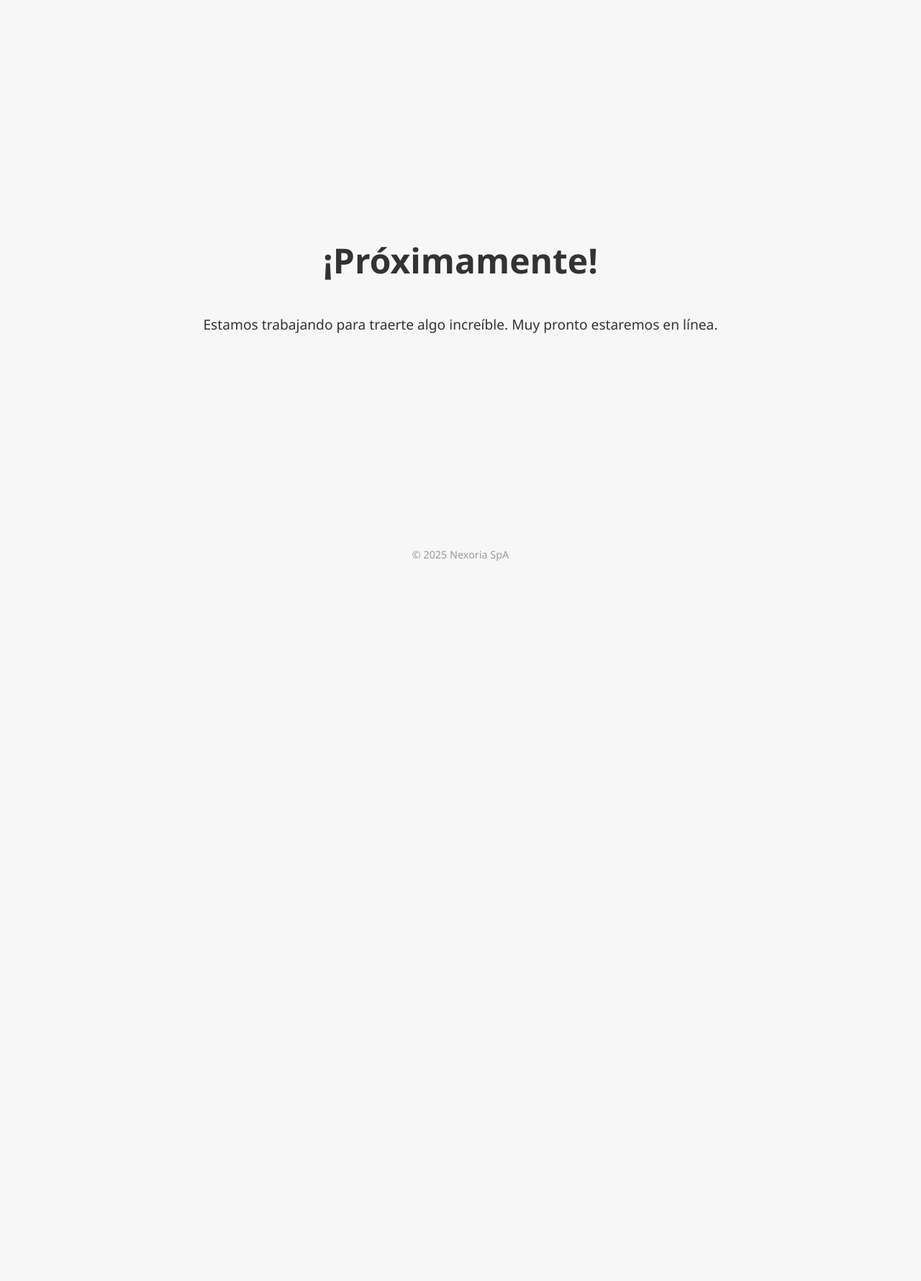
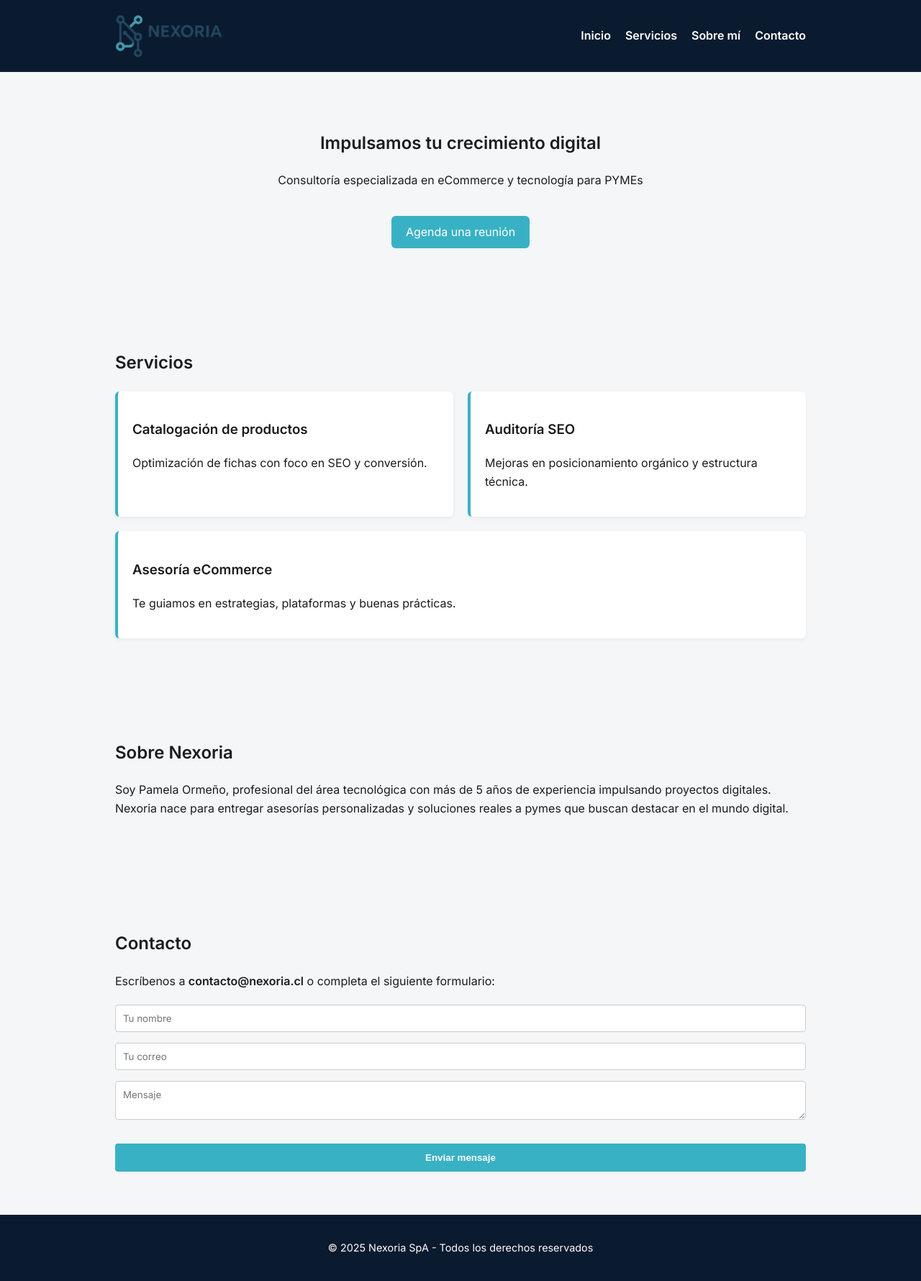
Before and after one commit to PamelaOrmeno/nexoria-web, a plain HTML site: page index.html in a window 1280 px wide. Shown: the whole page at 72% size. Before the commit the page ends 800 px from the top, so only its background shows below. Drawn offline with Linux system fonts and the light colour scheme.

Commit message:
MVP Nexoria

```diff
--- a/css/styles.css
+++ b/css/styles.css
@@ -1,31 +1,137 @@
 body {
-      background-color: #f7f7f7;
-      color: #333;
-      font-family: "Segoe UI", Tahoma, Geneva, Verdana, sans-serif;
+  margin: 0;
+  font-family: 'Inter', sans-serif;
+  color: #1C1C1C;
+  background-color: #F4F6F8;
+  line-height: 1.6;
+}
+
+.container {
+  width: 90%;
+  max-width: 960px;
+  margin: 0 auto;
+}
+
+/* HEADER */
+header {
+  background: #0A1A2F;
+  padding: 20px 0;
+}
+
+.header-flex {
   display: flex;
-      flex-direction: column;
-      justify-content: center;
   align-items: center;
-      height: 100vh;
+  justify-content: space-between;
+}
+
+.logo {
+  height: 60px;
+  width: auto;
+}
+
+nav ul {
+  list-style: none;
+  display: flex;
+  gap: 20px;
   margin: 0;
+  padding: 0;
+}
+
+nav a {
+  color: white;
+  text-decoration: none;
+  font-weight: bold;
+}
+
+nav a:hover {
+  text-decoration: underline;
+}
+
+/* HERO */
+.hero {
+  background: #F4F6F8;
   text-align: center;
+  padding: 60px 20px;
 }
-    h1 {
-      font-size: 3em;
-      margin-bottom: 0.5em;
+
+.hero .btn {
+  background: #39B1C4;
+  color: white;
+  padding: 10px 20px;
+  border-radius: 6px;
+  text-decoration: none;
+  display: inline-block;
+  margin-top: 20px;
+  transition: background 0.3s;
 }
-    p {
-      font-size: 1.2em;
-      margin-bottom: 2em;
+
+.hero .btn:hover {
+  background: #224A6C;
 }
-    .logo {
-      width: 120px;
-      height: auto;
-      margin-bottom: 1em;
+
+/* SECCIONES GENERALES */
+section {
+  padding: 60px 20px;
 }
-    .footer {
-      position: absolute;
-      bottom: 20px;
-      font-size: 0.9em;
-      color: #999;
+
+/* GRID DE SERVICIOS */
+.grid {
+  display: flex;
+  gap: 20px;
+  flex-wrap: wrap;
 }
+
+.service-item {
+  flex: 1;
+  min-width: 280px;
+  background: white;
+  border-left: 4px solid #39B1C4;
+  padding: 20px;
+  border-radius: 6px;
+  box-shadow: 0 2px 6px rgba(0, 0, 0, 0.05);
+}
+
+/* CONTACTO */
+form {
+  margin-top: 20px;
+}
+
+input, textarea {
+  font-family: inherit;
+  width: 100%;
+  padding: 10px;
+  margin-bottom: 15px;
+  border: 1px solid #ccc;
+  border-radius: 4px;
+  box-sizing: border-box;
+}
+
+form button {
+  background: #39B1C4;
+  color: white;
+  padding: 12px 25px;
+  border: none;
+  border-radius: 4px;
+  cursor: pointer;
+  font-weight: 600;
+  display: block;
+  margin-left: auto;   /* para alinearlo a la derecha */
+  margin-top: 10px;
+  width: 100%;
+  text-align: center;
+  transition: background 0.3s ease, transform 0.2s ease;
+}
+
+form button:hover {
+  background: #224A6C;
+  transform: scale(1.03);
+}
+
+/* FOOTER */
+footer {
+  background: #0A1A2F;
+  color: white;
+  text-align: center;
+  padding: 20px 0;
+  font-size: 0.9rem;
+}
--- a/index.html
+++ b/index.html
@@ -1,16 +1,101 @@
 <!DOCTYPE html>
 <html lang="es">
+
 <head>
-  <meta charset="UTF-8" />
-  <meta name="viewport" content="width=device-width, initial-scale=1.0" />
-      <link rel="stylesheet" href="css/styles.css">
-  <title>Próximamente | Nexoria</title>
+    <meta charset="UTF-8" />
+    <meta name="viewport" content="width=device-width, initial-scale=1.0" />
+    <link href="https://fonts.googleapis.com/css2?family=Inter:wght@400;600&display=swap" rel="stylesheet">
 
+    <title>Nexoria - Tecnología y eCommerce</title>
+    <link rel="stylesheet" href="css/styles.css" />
+    <script src="js/main.js"></script>
 </head>
+
 <body>
- <!-- <img src="https://via.placeholder.com/120x120.png?text=Logo" alt="Logo de Nexoria" class="logo" />-->
-  <h1>¡Próximamente!</h1>
-  <p>Estamos trabajando para traerte algo increíble. Muy pronto estaremos en línea.</p>
-  <div class="footer">© 2025 Nexoria SpA</div>
+    <header>
+        <div class="container header-flex">
+            <img src="assets/logo-nexoria.png" alt="Logo Nexoria" class="logo">
+            <nav>
+                <ul>
+                    <li><a href="#inicio">Inicio</a></li>
+                    <li><a href="#servicios">Servicios</a></li>
+                    <li><a href="#sobre">Sobre mí</a></li>
+                    <li><a href="#contacto">Contacto</a></li>
+                </ul>
+            </nav>
+        </div>
+    </header>
+
+    <section id="inicio" class="hero">
+        <div class="container">
+            <h1>Impulsamos tu crecimiento digital</h1>
+            <p>Consultoría especializada en eCommerce y tecnología para PYMEs</p>
+            <a href="#contacto" class="btn">Agenda una reunión</a>
+        </div>
+    </section>
+
+    <section id="servicios" class="services">
+        <div class="container">
+            <h2>Servicios</h2>
+            <div class="grid">
+                <div class="service-item">
+                    <h3>Catalogación de productos</h3>
+                    <p>Optimización de fichas con foco en SEO y conversión.</p>
+                </div>
+                <div class="service-item">
+                    <h3>Auditoría SEO</h3>
+                    <p>Mejoras en posicionamiento orgánico y estructura técnica.</p>
+                </div>
+                <div class="service-item">
+                    <h3>Asesoría eCommerce</h3>
+                    <p>Te guiamos en estrategias, plataformas y buenas prácticas.</p>
+                </div>
+            </div>
+        </div>
+    </section>
+
+    <section id="sobre" class="about">
+        <div class="container">
+            <h2>Sobre Nexoria</h2>
+            <p>Soy Pamela Ormeño, profesional del área tecnológica con más de 5 años de experiencia impulsando proyectos
+                digitales. Nexoria nace para entregar asesorías personalizadas y soluciones reales a pymes que buscan
+                destacar en el mundo digital.</p>
+        </div>
+    </section>
+
+    <section id="contacto" class="contact">
+        <div class="container">
+            <h2>Contacto</h2>
+            <p>Escríbenos a <strong>contacto@nexoria.cl</strong> o completa el siguiente formulario:</p>
+            <form id="contact-form" action="https://formsubmit.co/contacto@nexoria.cl" method="POST">
+                <input type="text" name="nombre" id="nombre" placeholder="Tu nombre" required />
+                <input type="email" name="correo" id="correo" placeholder="Tu correo" required />
+                <textarea name="mensaje" id="mensaje" placeholder="Mensaje" required></textarea>
+
+                <!-- Opcional: evita captcha de formsubmit -->
+                <input type="hidden" name="_captcha" value="false" />
+
+                <!-- Evita redireccionamiento para manejarlo manualmente -->
+                <input type="hidden" name="_next" value="https://nexoria.cl/#contacto" />
+
+                <button type="submit">Enviar mensaje</button>
+            </form>
+
+            <!-- Mensaje visual -->
+            <p id="mensaje-exito" style="display:none; color: green; margin-top: 10px;">
+                ¡Gracias! Tu mensaje fue enviado correctamente.
+            </p>
+
+
+        </div>
+    </section>
+
+    <footer>
+        <div class="container">
+            <p>&copy; 2025 Nexoria SpA - Todos los derechos reservados</p>
+        </div>
+    </footer>
+
 </body>
+
 </html>
--- a/js/main.js
+++ b/js/main.js
@@ -0,0 +1,32 @@
+document.addEventListener("DOMContentLoaded", () => {
+  const form = document.getElementById("contact-form");
+  const mensajeExito = document.getElementById("mensaje-exito");
+
+  form.addEventListener("submit", function (e) {
+    e.preventDefault(); // Prevenir comportamiento por defecto
+
+    const datos = new FormData(form);
+
+    fetch(form.action, {
+      method: "POST",
+      body: datos,
+      headers: {
+        'Accept': 'application/json'
+      }
+    }).then(response => {
+      if (response.ok) {
+        mensajeExito.style.display = "block";
+
+        setTimeout(() => {
+          mensajeExito.style.display = "none";
+        }, 5000); // Ocultar a los 5 segundos
+
+        form.reset();
+      } else {
+        alert("Error al enviar. Intenta nuevamente.");
+      }
+    }).catch(error => {
+      alert("Hubo un problema al enviar el mensaje.");
+    });
+  });
+});
```
Also changed, not shown: assets/favicon.ico (added), assets/logo-nexoria.png (added). Lines whose indentation alone changed are shown as unchanged.
